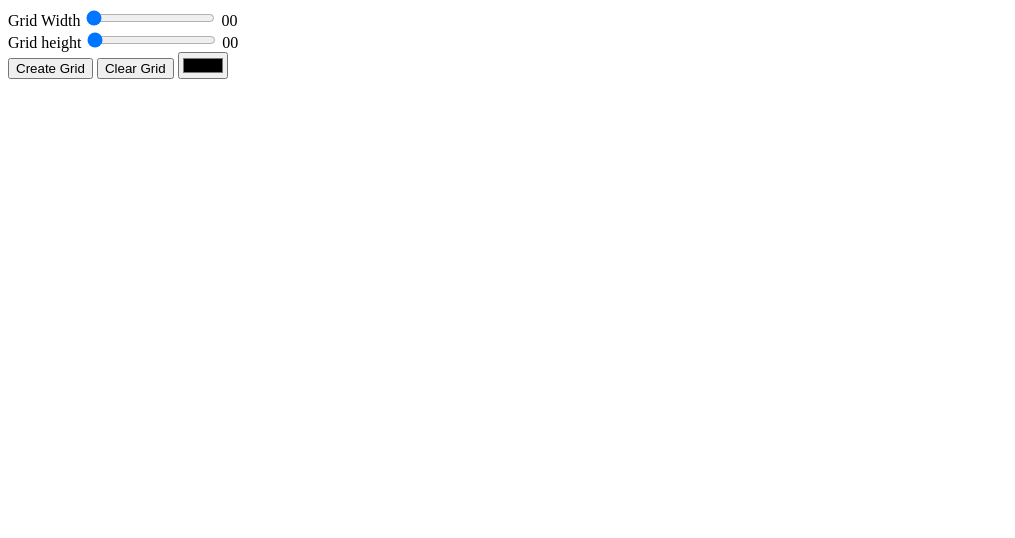
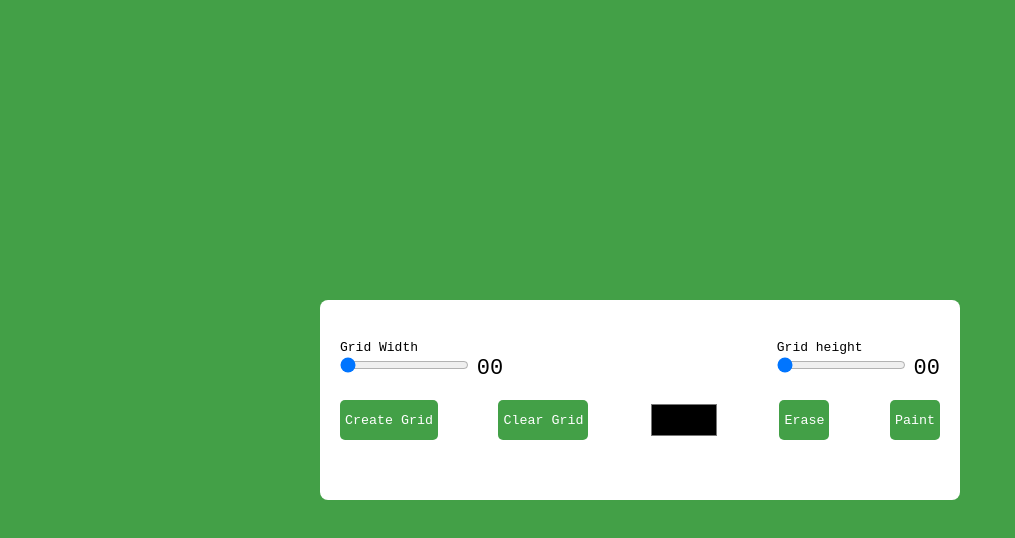
Before and after one commit to JuanCaSerTre/TextEditor, a plain HTML site: page index.html in a window 1280 px wide. Shown: the whole page, without its empty margins (0-1015 px from the left). Drawn offline with Linux system fonts and the light colour scheme.

Commit message:
styling.

```diff
--- a/index.html
+++ b/index.html
@@ -26,8 +26,11 @@
           <button id="submit-grid">Create Grid</button>
           <button id="clear-grid">Clear Grid</button>
           <input type="color" id="color-input" />
+          <button id="erase-btn">Erase</button>
+          <button id="paint-btn">Paint</buton>
         </div>
       </div>
+      <div class="container"></div>
     </div>
     <script src="index.js"></script>
   </body>
--- a/style.css
+++ b/style.css
@@ -0,0 +1,57 @@
+* {
+  padding: 0;
+  margin: 0;
+  box-sizing: border-box;
+  font-family: monospace;
+}
+
+body {
+  background-color: #43a047;
+}
+
+.wrapper {
+  background-color: #fff;
+  width: 80vmin;
+  position: absolute;
+  transform: translate(-50%, -50%);
+  top: 50%;
+  left: 50%;
+  padding: 40px 20px;
+  border-radius: 8px;
+}
+
+label {
+  display: block;
+}
+
+span {
+  position: relative;
+  font-size: 22px;
+  bottom: -1px;
+}
+
+.opt-wrapper {
+  display: flex;
+  justify-content: space-between;
+  margin-bottom: 20px;
+  gap: 10px;
+}
+
+button {
+  background-color: #43a047;
+  border: none;
+  border-radius: 5px;
+  padding: 5px;
+  color: #fff;
+}
+
+input[type="color"] {
+  -webkit-appearance: none;
+  -moz-appearance: none;
+  appearance: none;
+  background-color: transparent;
+  width: 70px;
+  height: 40px;
+  border: none;
+  cursor: pointer;
+}
```
